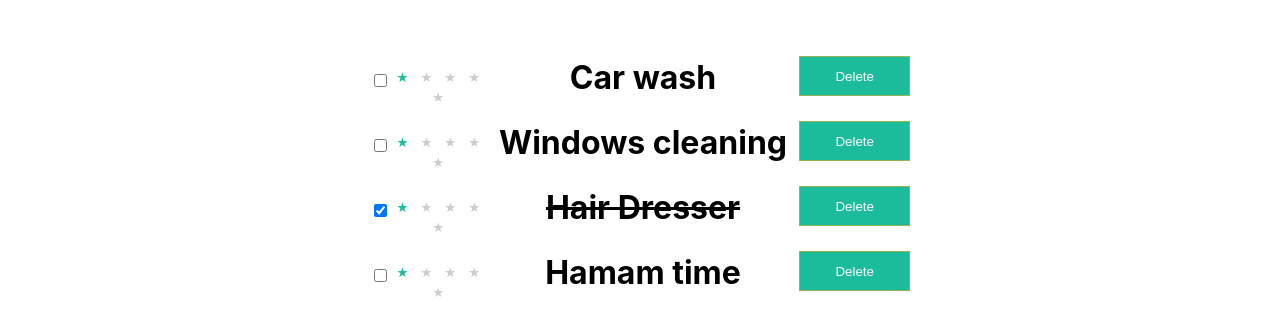
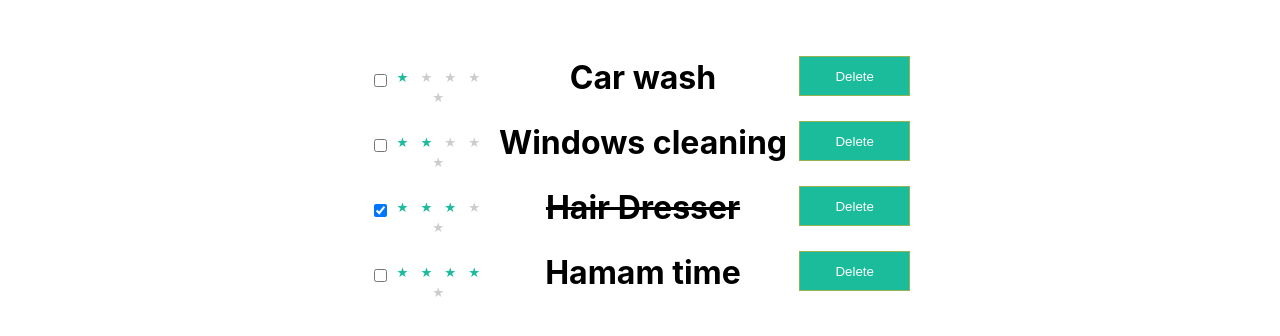
Before and after one commit to Dogusyak/notes-webapp, a React (Create React App) app: page / in a window 1280 px wide. Shown: the part 390-726 px from the top of the page. Built offline with nearby package versions, Linux system fonts and the light colour scheme.

Commit message:
Importance component functional implementation.M&D

```diff
--- a/src/components/appcontent/AppContent.tsx
+++ b/src/components/appcontent/AppContent.tsx
@@ -88,11 +88,12 @@ export const AppContent: FC = () => {
       return;
     }
     const data: ITask = {
-      id: todoList.length < 1 ? 1 : todoList[todoList.length - 1].id + 1,
+      id: todoListFiltered.length < 1 ? 1 : todoListFiltered[todoListFiltered.length - 1].id + 1,
       importance: 0,
       content: todo,
       finished: false,
     };
+    setTodoListFiltered([...todoListFiltered, data]);
     setTodoList([...todoList, data]);
   };
 
@@ -163,6 +164,12 @@ export const AppContent: FC = () => {
         todo.id !== id ? todo : null
       )
     );
+
+    setTodoListFiltered(
+      todoListFiltered.filter((todo: ITask): ITask | null =>
+        todo.id !== id ? todo : null
+      )
+    );
   };
 
   return (
--- a/src/components/starrating/StarRating.tsx
+++ b/src/components/starrating/StarRating.tsx
@@ -1,8 +1,14 @@
-import React, { useState } from "react";
+import React, { FC, useState } from "react";
+import { ITask } from "../../models/ITask";
 import "./StarRating.css";
 
-const StarRating = () => {
-  const [rating, setRating] = useState(1);
+interface Props {
+  todo: ITask;
+  key: number;
+}
+
+const StarRating: FC<Props> = ({ todo, key }) => {
+  const [rating, setRating] = useState(todo.importance);
   const [hover, setHover] = useState(0);
   return (
     <div className="star-rating">
--- a/src/components/todolist/TodoList.tsx
+++ b/src/components/todolist/TodoList.tsx
@@ -27,14 +27,16 @@ const TodoList: FC<Props> = ({ todo, key, setChecked, rateTodo, completeTodo, un
     deleteTodo(todo.id);
   };
 
-  const todoRating = (): void => {
-    rateTodo(todo.id, todo.importance);
-  }
 
   return (
     <div key={key} className="todolist">
       <input type="checkbox" id="todoCheckbox" checked={setChecked(todo.id)} onChange={todoComplete}></input>
-      <StarRating />
+      <div className="star-rating">
+            <StarRating
+              key={key}
+              todo={todo}
+            />
+        </div>
       <h1
         style={
           todo.finished ? { pointerEvents: "none" } : { cursor: "pointer" }
```
Also changed, not shown: public/logo192.png (deleted), public/logo512.png (deleted).
